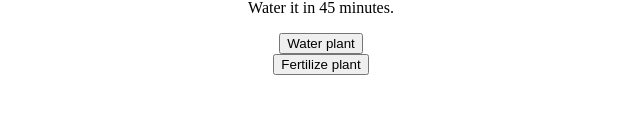
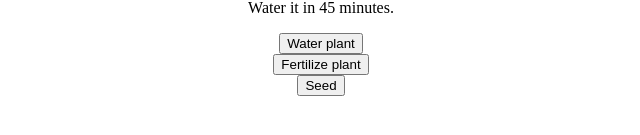
Before and after one commit to grzegorzsobocinski2397/GregTutorials--1_Git, a plain HTML site: page index.html in a window 1280 px wide. Shown: the part 243-378 px from the top of the page, without its empty margins (319-959 px from the left). Drawn offline with Linux system fonts and the light colour scheme.

Commit message:
Add seed button

```diff
--- a/index.html
+++ b/index.html
@@ -12,6 +12,7 @@
       <p class="flower__description">Water it in <span class="flower__timer">50</span> minutes.</p>
       <button class="flower__button">Water plant</button>
       <button class="fertilize__button">Fertilize plant</button>
+      <button class="seed__button">Seed</button>
     </div>
   </body>
 
```
